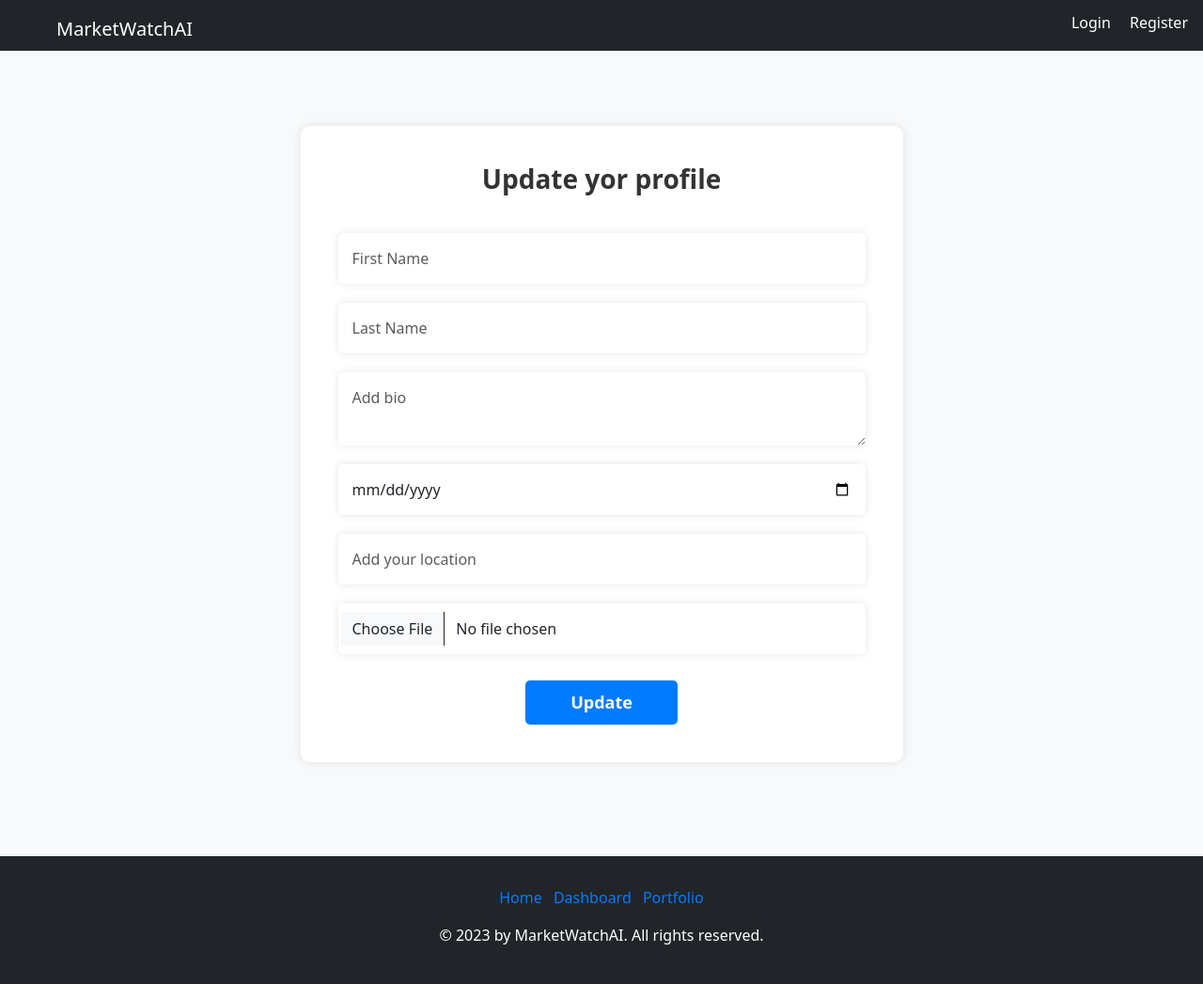
After one commit to J-Y-P-tech/MarketWatchAI, a Django app: template app/templates/pages/profile_update.html in a window 1280 px wide. The commit adds this page. Shown: the whole page at 94% size. Run offline with Django 4.2, Linux system fonts and the light colour scheme; the template is opened without the code that fills it, so the values that code supplies are empty; some libraries are stand-ins or nearby versions.

Commit message:
Created Stock Detials API Update Home Page Updated Footer Update Header Created UserProfile model Created User Profile page Created Profile Update page

```diff
--- a/app/accounts/views.py
+++ b/app/accounts/views.py
@@ -2,7 +2,6 @@ from django.shortcuts import render, redirect
 from django.contrib import messages, auth
 from django.contrib.auth.models import User
 from django.contrib.auth.models import BaseUserManager
-from rest_framework import generics
 from .serializers import UserSerializer, AuthTokenSerializer
 from rest_framework.response import Response
 from rest_framework import status, generics, authentication, permissions
--- a/app/core/admin.py
+++ b/app/core/admin.py
@@ -38,7 +38,7 @@ class StockAdmin(admin.ModelAdmin):
         'fa_score',
         'avg_gain_loss'
     )
-    readonly_fields = ('rsi_date', 'fa_score_date', 'avg_gain_loss', 'five_year_avg_dividend_yield')
+    readonly_fields = ('rsi_date', 'fa_score_date')
     fields = (
         'stock_code', 'company_name', 'sector', 'industry', 'country', 'exchange_short_name',
         'ipo_years', 'rsi', 'rsi_date', 'fa_score', 'fa_score_date',
--- a/app/pages/urls.py
+++ b/app/pages/urls.py
@@ -9,6 +9,8 @@ router.register(r'stock', views.StockDetailViewSet, basename='stock')
 urlpatterns = [
     path('', views.home, name='home'),
     path('dashboard', views.dashboard, name='dashboard'),
-    path('<int:id>', views.detail, name='detail'),
+    path('stock/<int:id>', views.detail, name='detail'),
     path('', include(router.urls)),
+    path('profile-update', views.profile_update, name='profile-update'),
+    path('profile', views.profile, name='profile'),
 ]
--- a/app/templates/base.html
+++ b/app/templates/base.html
@@ -31,16 +31,16 @@
                 <button class="btn btn-link dropdown-toggle text-white fs-6"
                         type="button" id="userMenu"
                         data-bs-toggle="dropdown" aria-expanded="false">
-                    {% if photo %}
-                    <img src="{{ photo.url }}" alt=""
-                         class="rounded-circle" style="width: 48px; height: 48px;">
+                    {% if user_profile.image %}
+                    <img src="{{ user_profile.image.url }}" alt=""
+                         class="rounded-circle" style="width: 45px; height: 45px;">
                     {% else %}
                     <i class="bi bi-person-bounding-box fs-2"></i>
                     {% endif %}
                 </button>
                 <ul class="dropdown-menu dropdown-menu-end" aria-labelledby="userMenu">
                     <li>
-                        <a class="dropdown-item" href="#">Profile</a>
+                        <a class="dropdown-item" href="{% url 'profile' %}">Profile</a>
                     </li>
                     <li>
                         <form method="post" action="{% url 'logout' %}">
--- a/app/templates/pages/dashboard.html
+++ b/app/templates/pages/dashboard.html
@@ -43,11 +43,12 @@
                 <label for="five_year_avg_dividend_yield" class="col-form-label text-center">
                     minimum <strong>5 Year Avg Dividend Yield:</strong>
                 </label>
-                <output id="five_year_avg_dividend_yield-value" class="range-value">{{ five_year_avg_dividend_yield }}
+                <output id="five_year_avg_dividend_yield-value"
+                        class="range-value">{{ five_year_avg_dividend_yield }}
                 </output>
                 <input type="range" class="form-range" id="five_year_avg_dividend_yield"
                        name="five_year_avg_dividend_yield"
-                       min="0" max="10" value="{{ five_year_avg_dividend_yield }}"
+                       min="-2" max="10" value="{{ five_year_avg_dividend_yield }}"
                        oninput="document.getElementById('five_year_avg_dividend_yield-value').innerHTML = this.value;">
 
             </div>
--- a/app/templates/pages/detail.html
+++ b/app/templates/pages/detail.html
@@ -1,5 +1,6 @@
 {% extends 'base.html' %}
 {% load static %}
+{% block title %} | {{ stock.stock_code }} {% endblock %}
 {% block content %}
 
 <section class="bg-light">
--- a/app/templates/pages/home.html
+++ b/app/templates/pages/home.html
@@ -1,5 +1,6 @@
 {% extends 'base.html' %}
 {% load static %}
+{% block title %} | Home {% endblock %}
 {% block content %}
 
 <!-- Hero Section -->
--- /dev/null
+++ b/app/templates/pages/profile_update.html
@@ -0,0 +1,79 @@
+{% extends 'base.html' %}
+
+{% block title %} | Profile Update {% endblock %}
+
+{% block content %}
+{% load static %}
+
+
+<!-- Profile Update -->
+<section class="login-section">
+    <div class="container">
+        <div class="row justify-content-center">
+            <div class="col-lg-7">
+                <div class="login-card">
+                    <div class="login-header">
+                        <h3>Update yor profile</h3>
+                    </div>
+                    <form action="{% url 'profile-update' %}" method="POST"
+                          enctype="multipart/form-data">
+                        {% csrf_token %}
+                        <div class="form-group">
+                            {% if user.first_name %}
+                            <input type="text" name="first_name" class="form-control"
+                                   placeholder="{{ user.first_name }}" required>
+                            {% else %}
+                            <input type="text" name="first_name" class="form-control"
+                                   placeholder="First Name" required>
+                            {% endif %}
+                        </div>
+                        <div class="form-group">
+                            {% if user.last_name %}
+                            <input type="text" name="last_name" class="form-control"
+                                   placeholder="{{ user.last_name }}" required>
+                            {% else %}
+                            <input type="text" name="last_name" class="form-control"
+                                   placeholder="Last Name" required>
+                            {% endif %}
+                        </div>
+                        <div class="form-group">
+                            {% if user_profile.bio %}
+                            <textarea name="bio" class="form-control"
+                                      placeholder="{{ user_profile.bio }}"></textarea>
+                            {% else %}
+                            <textarea name="bio" class="form-control"
+                                      placeholder="Add bio"></textarea>
+                            {% endif %}
+                        </div>
+                        <div class="form-group">
+                            <input type="date" name="birth_date" class="form-control"
+                                   placeholder="Add birth date">
+                        </div>
+                        <div class="form-group">
+                            {% if user_profile.location %}
+                            <input type="text" name="location" class="form-control"
+                                   placeholder="{{ user_profile.location }}">
+                            {% else %}
+                            <input type="text" name="location" class="form-control"
+                                   placeholder="Add your location">
+                            {% endif %}
+                        </div>
+                        {% include 'includes/messages.html' %}
+                         <div class="form-group">
+                            <input type="file" name="image" class="form-control" id="image">
+                        </div>
+
+                        <div class="form-group text-center">
+                            <button type="submit" class="btn btn-primary btn-block px-5 mt-2">
+                                Update
+                            </button>
+                        </div>
+                    </form>
+                </div>
+            </div>
+        </div>
+    </div>
+</section>
+
+
+{% endblock %}
```
Also changed, not shown: app/core/models.py (+17 -4 lines), app/core/tests/test_populate_model_stock.py (+2 -2 lines), app/pages/tests/test_dashboard.py (+1 -1 lines), app/pages/tests/test_pages.py (+230 -1 lines), app/pages/views.py (+139 -3 lines), app/templates/pages/profile.html (added, +59 -0 lines), app/core/migrations/0007_alter_stock_five_year_avg_dividend_yield.py (added), app/core/migrations/0008_auto_20230726_0846.py (added).
